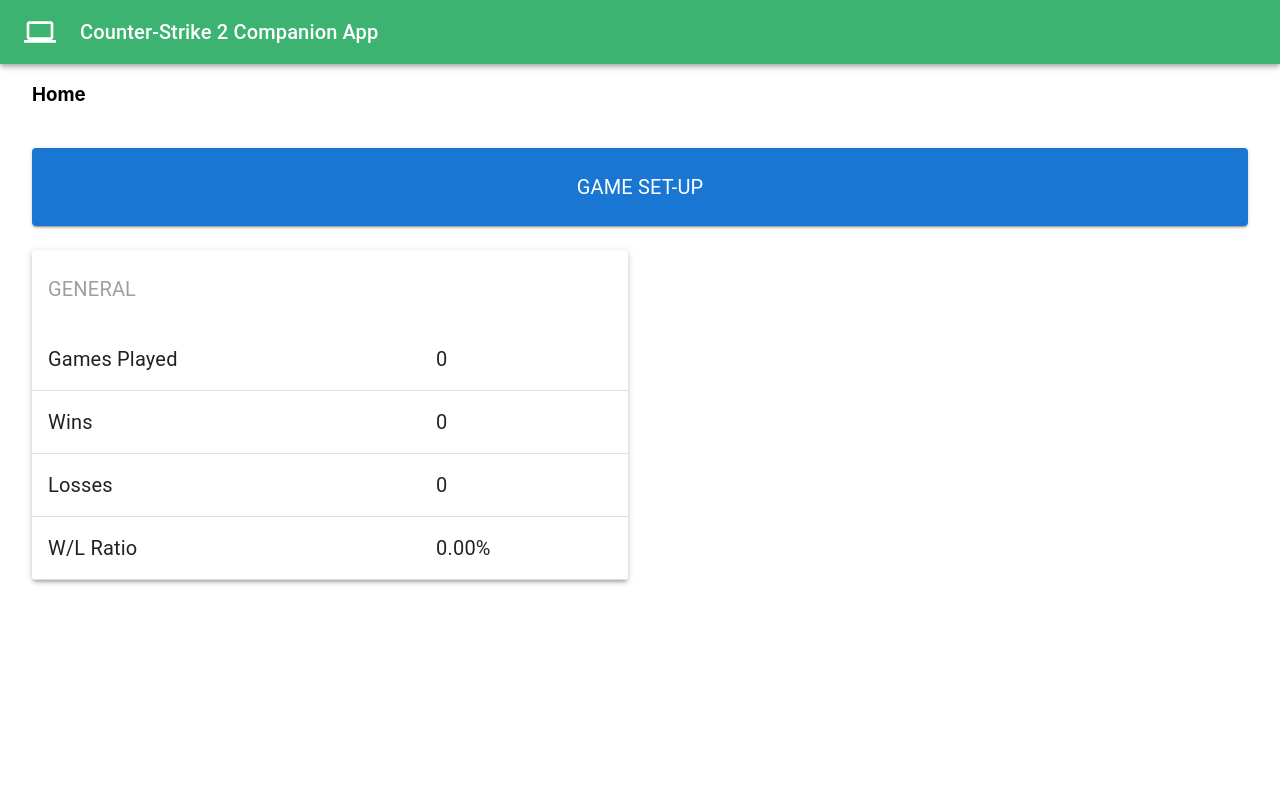
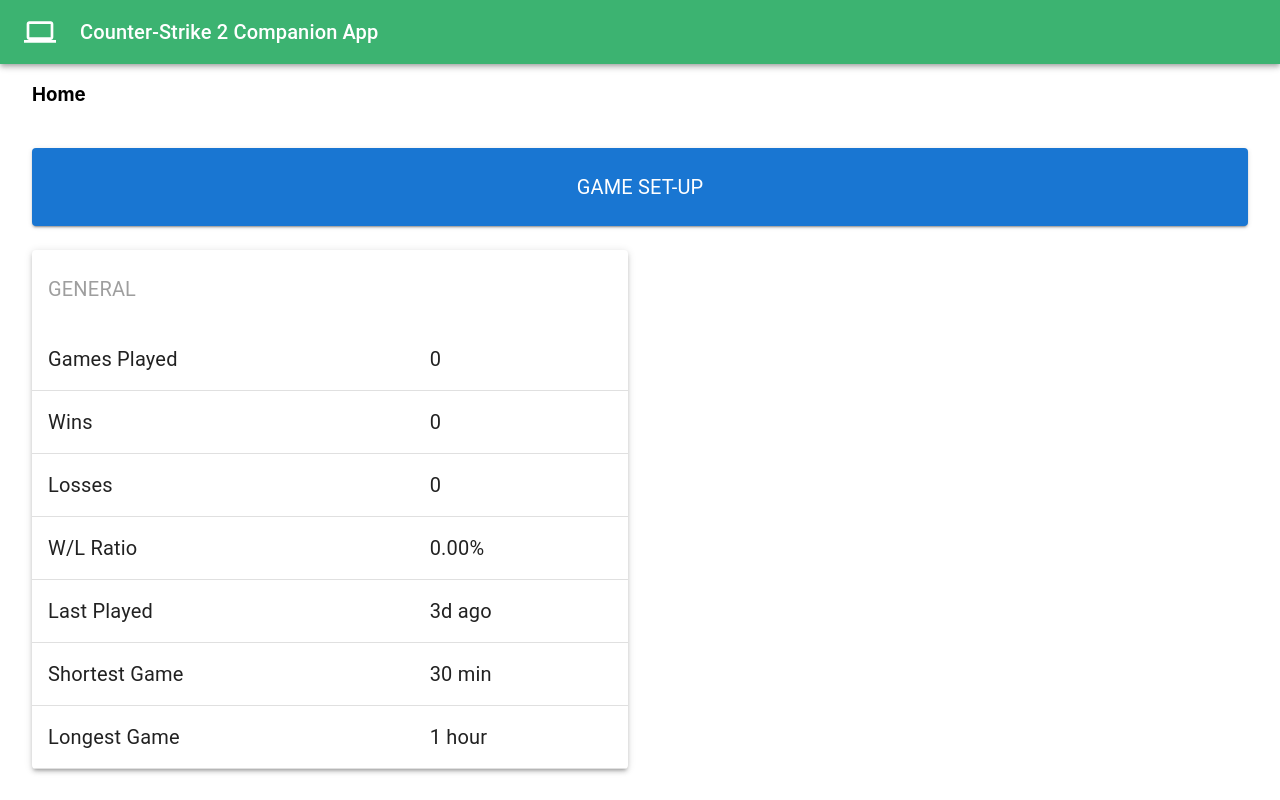
Before and after one commit to jonahhhhhh/counter-strike-companion-app, a React (Create React App) app: page /#/ in a window 1280 px wide. Built offline with nearby package versions, Linux system fonts and the light colour scheme.

Commit message:
Started structure for new data

```diff
--- a/src/Home.tsx
+++ b/src/Home.tsx
@@ -86,6 +86,46 @@
                                     </Typography>
                                 </TableCell>
                             </TableRow>
+
+
+                            <TableRow>
+                                <TableCell>
+                                    <Typography fontSize={20}>
+                                        Last Played
+                                    </Typography>
+                                </TableCell>
+                                <TableCell>
+                                    <Typography  fontSize={20}>
+                                        3d ago
+                                    </Typography>
+                                </TableCell>
+                            </TableRow>
+                            <TableRow>
+                                <TableCell>
+                                    <Typography fontSize={20}>
+                                        Shortest Game
+                                    </Typography>
+                                </TableCell>
+                                <TableCell>
+                                    <Typography  fontSize={20}>
+                                        30 min
+                                    </Typography>
+                                </TableCell>
+                            </TableRow>
+                            <TableRow>
+                                <TableCell>
+                                    <Typography fontSize={20}>
+                                        Longest Game
+                                    </Typography>
+                                </TableCell>
+                                <TableCell>
+                                    <Typography  fontSize={20}>
+                                        1 hour
+                                    </Typography>
+                                </TableCell>
+                            </TableRow>
+
+
                         </TableBody>
                     </Table>
                 </Paper>
--- a/src/counter-strike-game-results.ts
+++ b/src/counter-strike-game-results.ts
@@ -5,14 +5,10 @@
     winningPercentage: string; // Formatted to two decimal places with a % sign
     wins: number;
     losses: number;
-    gameStart: string;
-    gameEnd: string;
 };
 
 export const getWinningPercentageDisplay = (results: GameResult[]): WinningPercentageDisplay => {
 
-    const gameStart = "";
-    const gameEnd = "";
     const wins = results.filter(x => x).length;
     const losses = results.filter(x => !x).length;
     const totalGames = results.length;
@@ -27,7 +23,5 @@
         , winningPercentage: `${wp.toFixed(2)}%`
         , wins
         , losses
-        , gameStart
-        , gameEnd
     };
 };
```
